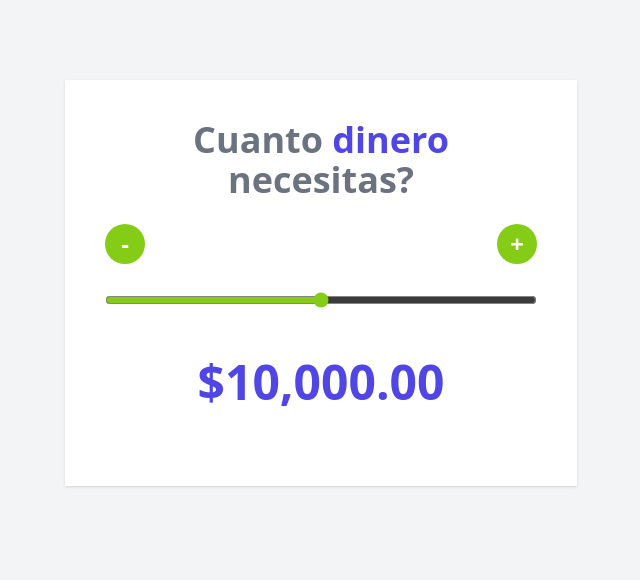
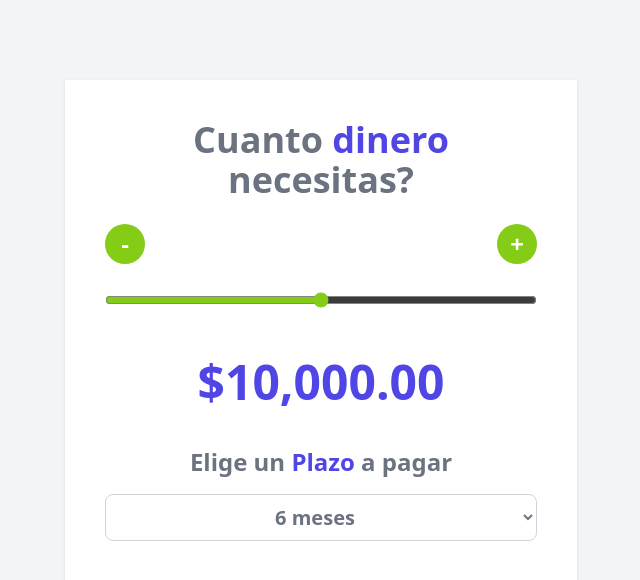
Before and after one commit to hxhdevs/reac-cotizador, a React (Vite) app: page / in a window 1280 px wide. Shown: the top 580 px of the page, without its empty margins (319-959 px from the left). Built offline with nearby package versions, Linux system fonts and the light colour scheme.

Commit message:
Creando el select para el plazo a pagar

```diff
--- a/src/App.jsx
+++ b/src/App.jsx
@@ -59,7 +59,22 @@
         value={cantidad}
       />
       <p className="text-center my-10 text-5xl font-extrabold text-indigo-600">
-        {formatearDinero(cantidad)}</p>
+        {formatearDinero(cantidad)}
+      </p>
+
+      <h2 className='text-2xl font-extrabold text-gray-500 text-center'>
+        Elige un <span className="text-indigo-600">Plazo</span> a pagar
+      </h2>
+
+      <select
+        className="mt-4 w-full p-2 bg-white border border-gray-300 rounded-lg text-center text-xl font-bold text-gray-500"
+      >
+        <option value="6">6 meses</option>
+        <option value="12">12 meses</option>
+        <option value="24">24 meses</option>
+      </select>
+
+
       </div>
   )
 }
```
